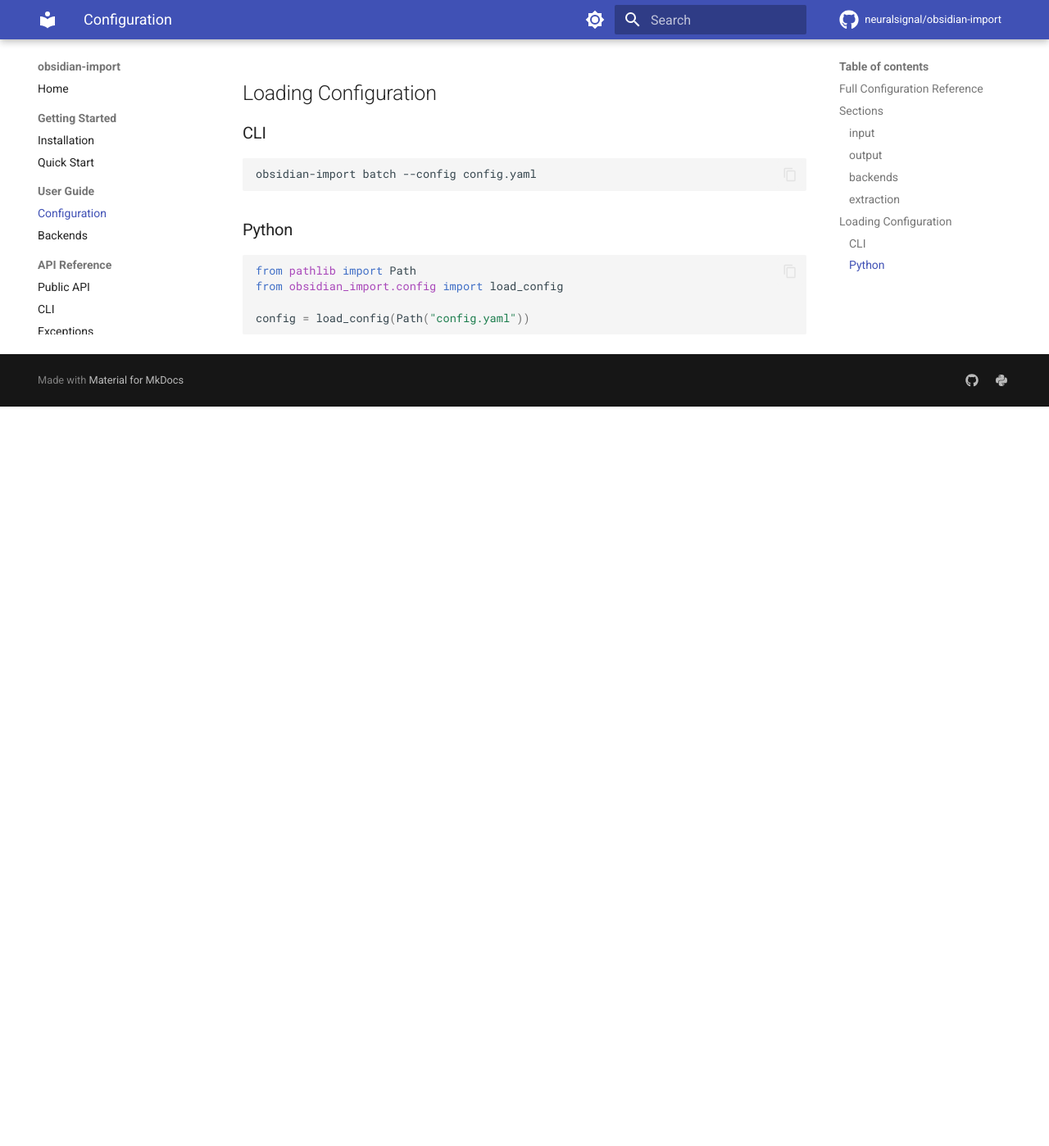
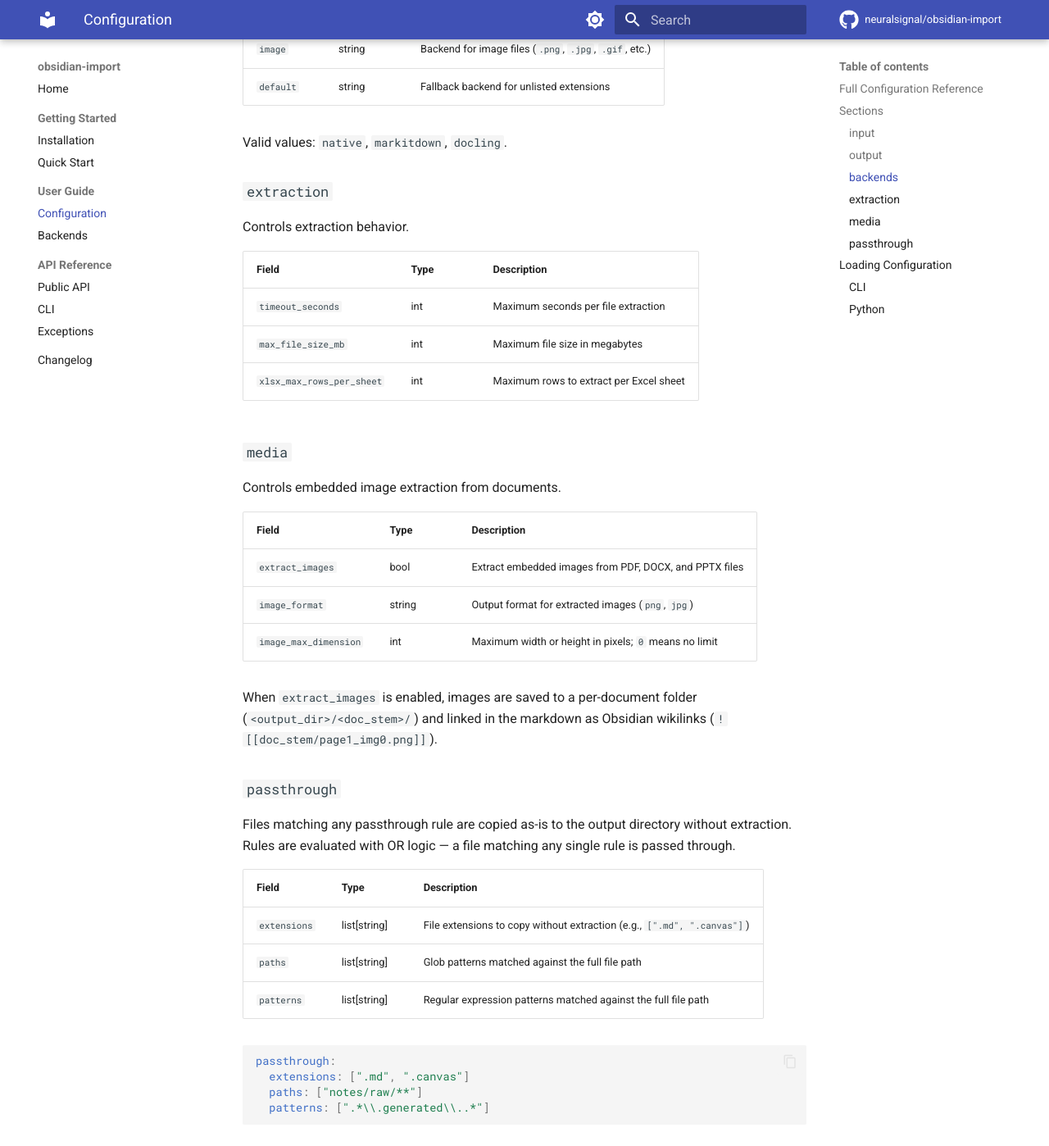
Before and after one commit to neuralsignal/obsidian-import, an MkDocs documentation site: the page built from docs/user-guide/configuration.md, in a window 1280 px wide and 1400 px high, scrolled down 2329 px. Shown: the whole window at 82% size. Built offline with MkDocs 1.6.1 and Material for MkDocs 9.7.7, drawn with Linux system fonts in a browser that asks for light colours; comment, search, counter and statistics services are not loaded; before the commit the page ends 2825 px from its top, so only the background shows below that; some of the changed text lies outside the part shown.

Commit message:
docs: sync documentation with codebase changes

````diff
--- a/docs/user-guide/configuration.md
+++ b/docs/user-guide/configuration.md
@@ -27,12 +27,26 @@ backends:
   docx: native       # defusedxml
   pptx: native       # python-pptx
   xlsx: native       # openpyxl
-  default: native    # fallback for unknown extensions
+  csv: native        # built-in csv module
+  json: native       # built-in json module
+  yaml: native       # pyyaml
+  image: native      # Pillow
+  default: native    # fallback for unlisted extensions
 
 extraction:
   timeout_seconds: 120
   max_file_size_mb: 100
   xlsx_max_rows_per_sheet: 500
+
+media:
+  extract_images: true
+  image_format: png
+  image_max_dimension: 0   # 0 = no limit
+
+passthrough:
+  extensions: []
+  paths: []
+  patterns: []
 ```
 
 ## Sections
@@ -68,6 +82,10 @@ Maps file extensions to extraction backends. See [Backends](backends.md) for det
 | `docx` | string | Backend for `.docx` files |
 | `pptx` | string | Backend for `.pptx` files |
 | `xlsx` | string | Backend for `.xlsx` files |
+| `csv` | string | Backend for `.csv` files |
+| `json` | string | Backend for `.json` files |
+| `yaml` | string | Backend for `.yaml` / `.yml` files |
+| `image` | string | Backend for image files (`.png`, `.jpg`, `.gif`, etc.) |
 | `default` | string | Fallback backend for unlisted extensions |
 
 Valid values: `native`, `markitdown`, `docling`.
@@ -81,6 +99,35 @@ Controls extraction behavior.
 | `timeout_seconds` | int | Maximum seconds per file extraction |
 | `max_file_size_mb` | int | Maximum file size in megabytes |
 | `xlsx_max_rows_per_sheet` | int | Maximum rows to extract per Excel sheet |
+
+### `media`
+
+Controls embedded image extraction from documents.
+
+| Field | Type | Description |
+|-------|------|-------------|
+| `extract_images` | bool | Extract embedded images from PDF, DOCX, and PPTX files |
+| `image_format` | string | Output format for extracted images (`png`, `jpg`) |
+| `image_max_dimension` | int | Maximum width or height in pixels; `0` means no limit |
+
+When `extract_images` is enabled, images are saved to a per-document folder (`<output_dir>/<doc_stem>/`) and linked in the markdown as Obsidian wikilinks (`![[doc_stem/page1_img0.png]]`).
+
+### `passthrough`
+
+Files matching any passthrough rule are copied as-is to the output directory without extraction. Rules are evaluated with OR logic — a file matching any single rule is passed through.
+
+| Field | Type | Description |
+|-------|------|-------------|
+| `extensions` | list[string] | File extensions to copy without extraction (e.g., `[".md", ".canvas"]`) |
+| `paths` | list[string] | Glob patterns matched against the full file path |
+| `patterns` | list[string] | Regular expression patterns matched against the full file path |
+
+```yaml
+passthrough:
+  extensions: [".md", ".canvas"]
+  paths: ["notes/raw/**"]
+  patterns: [".*\\.generated\\..*"]
+```
 
 ## Loading Configuration
 
````
Also changed, not shown: docs/index.md (+10 -3 lines), docs/reference/api.md (+7 -0 lines), docs/user-guide/backends.md (+22 -6 lines).
